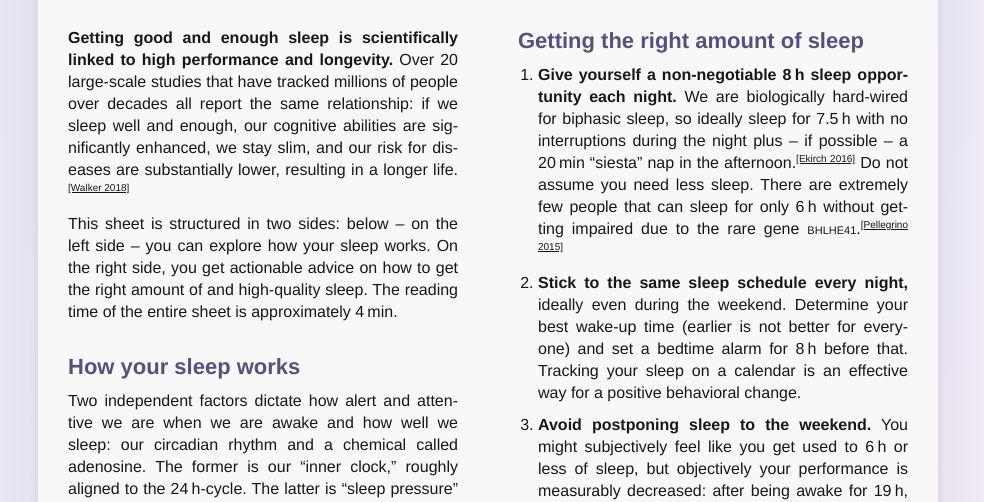
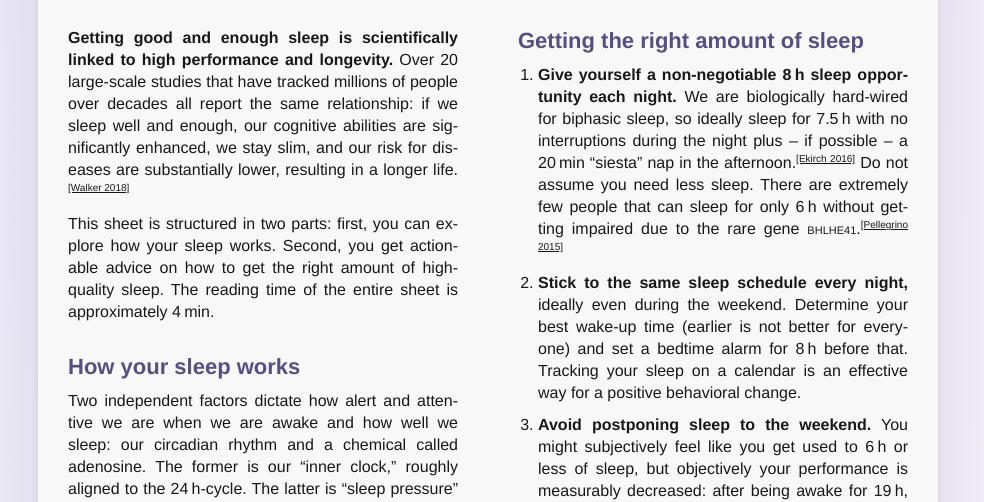
Before and after one commit to raphaelschaad/factsheets, a plain HTML site: page index.html in a window 1280 px wide. Shown: the part 292-794 px from the top of the page, without its empty margins (152-1136 px from the left). Drawn offline with Linux system fonts and the light colour scheme.

Commit message:
Tweak text to make it layout agnostic

```diff
--- a/index.html
+++ b/index.html
@@ -17,7 +17,7 @@
       <div class="column">
         <section>
           <p><strong>Getting good and enough sleep is scientifically linked to high performance and longevity.</strong> Over 20 large-scale studies that have tracked millions of people over decades all report the same relationship: if we sleep well and enough, our cognitive abilities are significantly enhanced, we stay slim, and our risk for diseases are substantially lower, resulting in a longer life.<sup class="reference"><a href="http://www.simonandschuster.com/books/Why-We-Sleep/Matthew-Walker/9781501144325">[Walker 2018]</a></sup></p>
-          <p>This sheet is structured in two sides: below – on the left side – you can explore how your sleep works. On the right side, you get actionable advice on how to get the right amount of and high-quality sleep. The reading time of the entire sheet is approximately 4 min.</p>
+          <p>This sheet is structured in two parts: first, you can explore how your sleep works. Second, you get actionable advice on how to get the right amount of high-quality sleep. The reading time of the entire sheet is approximately 4 min.</p>
         </section>
         <section>
           <h2>How your sleep works</h2>
```
